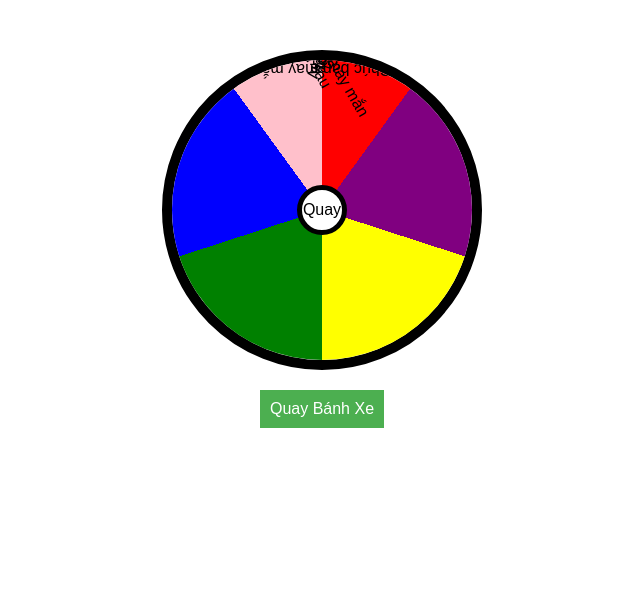
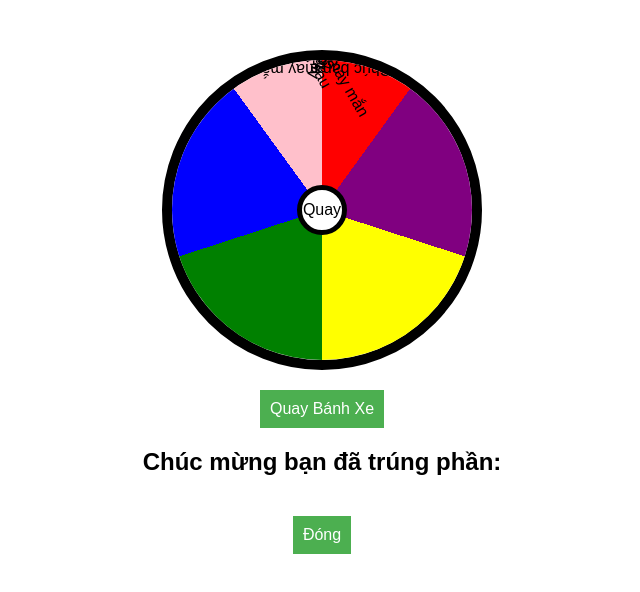
Before and after one commit to duchung248/Test, a plain HTML site: page index.html in a window 1280 px wide. Shown: the whole page, without its empty margins (318-958 px from the left). Drawn offline with Linux system fonts and the light colour scheme.

Commit message:
index.html

```diff
--- a/index.html
+++ b/index.html
@@ -16,6 +16,12 @@
     </div>
     <button onclick="rotateWheel()">Quay Bánh Xe</button>
 
+    <!-- Cửa sổ thông báo chúc mừng -->
+    <div id="congratulations" class="congratulations">
+        <h2>Chúc mừng bạn đã trúng phần: <span id="result-text"></span></h2>
+        <button onclick="closeCongratulation()">Đóng</button>
+    </div>
+
     <script src="script.js"></script>
 </body>
 </html>
```
